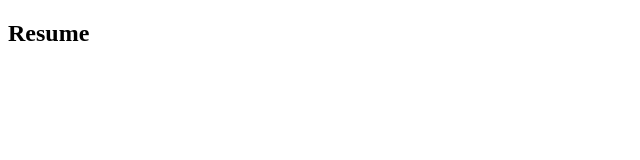
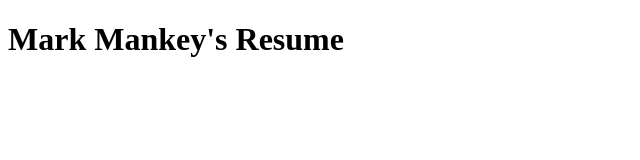
Before and after one commit to mmankey/mmankey.github.io, a plain HTML site: page index.html in a window 1280 px wide. Shown: the whole page, without its empty margins (0-640 px from the left). Drawn offline with Linux system fonts and the light colour scheme.

Commit message:
Update index.html

```diff
--- a/index.html
+++ b/index.html
@@ -1,7 +1,9 @@
 <!DOCTYPE html>
-	<html>
-		<head><title>Mark Mankey's Resume</title></head>
+<html>
+	<head>
+		<title>Mark Mankey's Resume</title>
+	</head>
 	<body>
-	<h2>Resume</h2>
+	<h1>Mark Mankey's Resume</h1>
 	</body>
 </html>
```
